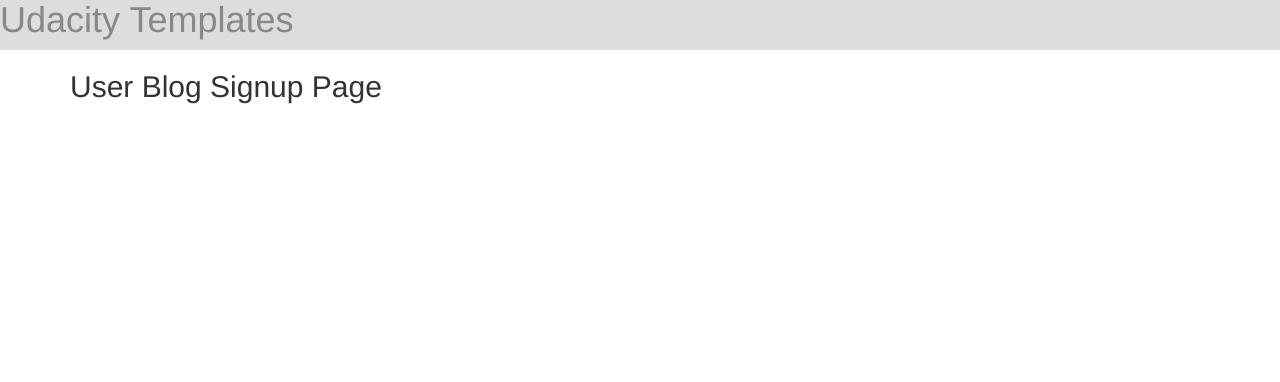
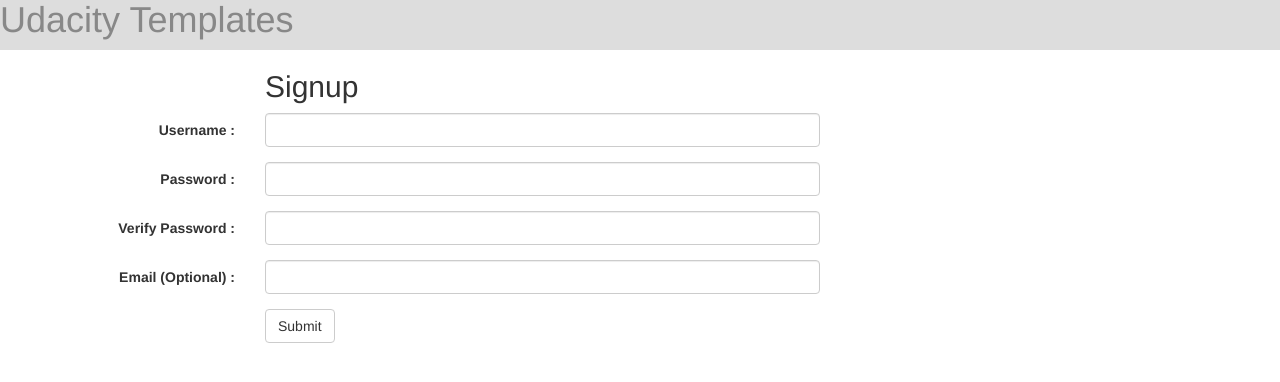
Before and after one commit to thetreythomas/Multi-User-Blog, a Python web app: template templates/user-signup.html in a window 1280 px wide. Shown: the top 382 px of the page. Run offline with Jinja, Linux system fonts and the light colour scheme; the template is opened without the code that fills it, so the values that code supplies are empty; some libraries are stand-ins or nearby versions.

Commit message:
Making changes

```diff
--- /dev/null
+++ b/__init__.py
@@ -0,0 +1,2 @@
+from main import MainPage
+from signup import Signup
--- a/signup.py
+++ /dev/null
@@ -1,5 +0,0 @@
-import main.Handler
-
-class Signup(Handler):
-    def get(self):
-        self.render("user-signup.html")
--- a/templates/user-signup.html
+++ b/templates/user-signup.html
@@ -3,10 +3,63 @@
 {% block content %}
 
 <div class="container">
+
     <div class="row">
-        <div class="col-md-12"><h2>User Blog Signup Page</h2></div>
+        <div class="col-md-2"></div>
+        <div class="col-md-10">
+            <h2>Signup</h2>
+        </div>
     </div>
 
+    <form class="form-horizontal">
+
+        <div class="form-group">
+            <label for="username" class="col-sm-2 control-label">Username :</label>
+            <div class="col-sm-6">
+                <input type="text" class="form-control" id="username" name="username" value="{{ username }}">
+            </div>
+            <div class="col-sm-4 error">
+                {{ error_username }}
+            </div>
+        </div>
+
+        <div class="form-group">
+            <label for="password" class="col-sm-2 control-label">Password :</label>
+            <div class="col-sm-6">
+                <input type="password" class="form-control" id="password" name="password" value="">
+            </div>
+            <div class="col-sm-4 error">
+                {{ error_password }}
+            </div>
+        </div>
+
+        <div class="form-group">
+            <label for="verify" class="col-sm-2 control-label">Verify Password :</label>
+            <div class="col-sm-6">
+                <input type="password" class="form-control" id="verify" name="verify" value="">
+            </div>
+            <div class="col-sm-4 error">
+                {{ error_verify }}
+            </div>
+        </div>
+
+        <div class="form-group">
+            <label for="email" class="col-sm-2 control-label">Email (Optional) :</label>
+            <div class="col-sm-6">
+                <input type="email" class="form-control" id="email" name="email" value="{{ email }}">
+            </div>
+            <div class="col-sm-4 error">
+                {{ error_email }}
+            </div>
+        </div>
+        <div class="form-group">
+            <div class="col-sm-2"></div>
+            <div class="col-sm-6">
+                <button type="submit" class="btn btn-default">Submit</button>
+            </div>
+        </div>
+
+    </form>
 
 </div>
 
```
Also changed, not shown: main.py (+3 -6 lines), 2 other files.
